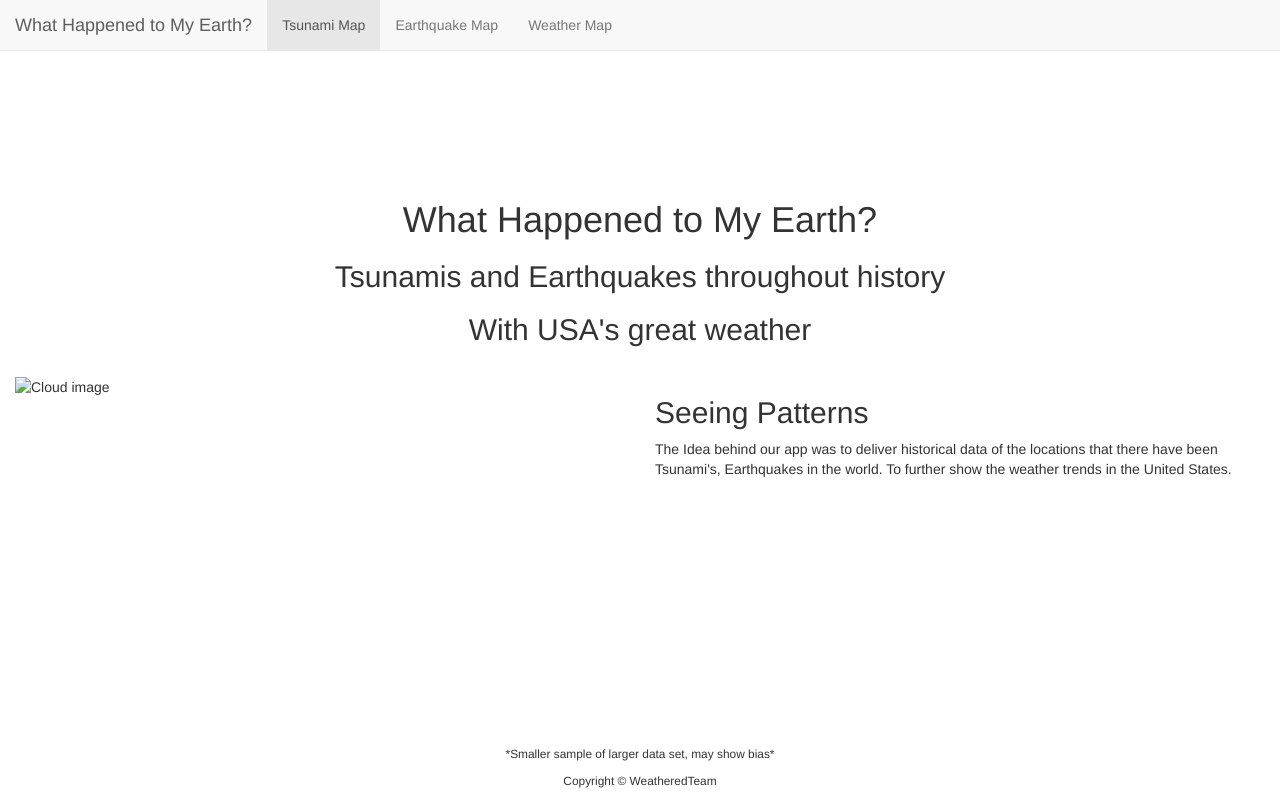
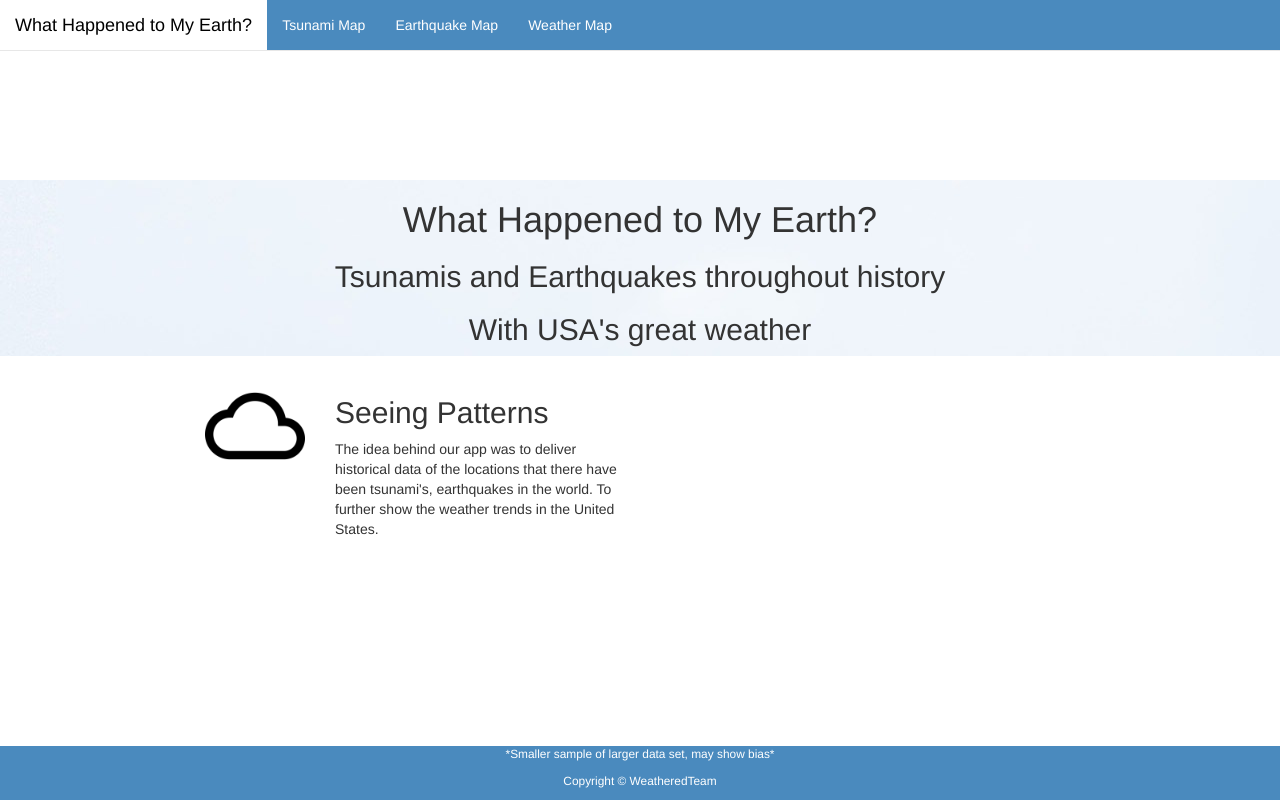
Before and after one commit to mpage-slowik/weather-big-data, a Flask app: template templates/index.html in a window 1280 px wide. Run offline with Flask 2, Linux system fonts and the light colour scheme; the template is opened without the code that fills it, so the values that code supplies are empty; parts of the project's set-up code (start-up, migrations or seed data) failed here and were passed over; some libraries are stand-ins or nearby versions.

Commit message:
bootstrap baby

```diff
--- a/server.py
+++ b/server.py
@@ -1,13 +1,14 @@
 from flask import Flask, jsonify, render_template
 from flask_bootstrap import Bootstrap
 import json
+import os
 import plotting
 app = Flask(__name__)
-
+#app.config['UPLOAD_FOLDER']= os.path.join("templates","static")
 @app.route("/")
 def index():
-    cloud = "templates/static/cloud.png"
-    water = "templates/static/water-drop.png"
+    #cloud = os.path.join(app.config['UPLOAD_FOLDER'],'cloud.png')
+    #water = os.path.join(app.config['UPLOAD_FOLDER'],'water-drop.png')
     return render_template("index.html",cloud=cloud, water=water)
 
 @app.route("/Tsunami")
@@ -27,5 +28,7 @@ def wea():
 
 if __name__ == '__main__':
     Bootstrap(app)
+    # print(app.root_path)
     app.run(debug=True)
-    #plotting.main()
+
+    plotting.main()
--- a/templates/index.html
+++ b/templates/index.html
@@ -6,10 +6,51 @@
     <style>
         #cont{
             margin-top: 180px;
+
         }
         #mid-cont{
             margin-top: 20px;
-        }
+            margin-bottom: 70px;
+
+}
+.navbar-default .navbar-brand {
+    background: rgb(74, 138, 190);
+    color: white;
+}
+.navbar-default .navbar-brand:hover {
+    background: white;
+    color: black;
+}
+.navbar-default .navbar-nav>li>a {
+    background: rgb(74, 138, 190);
+    color: white;
+}
+.navbar-default .navbar-nav>li>a:hover {
+    background: white;
+    color: black;
+}
+.navbar{
+    background: rgb(74, 138, 190);
+    color: white;
+}
+header.masthead{
+    background:url("{{url_for('static',filename='water-drop.jpg')}}");
+    height:100%
+}
+.img-fluid.rounded-circle{
+    height: 100px;
+    width: 100px;
+    float: right;
+}
+.footer.navbar-fixed-bottom{
+    margin-top: 5px;
+    background:rgb(74, 138, 190);
+    border-top:white;
+    color: white;
+}
+.row.align-items-center{
+    align-content: center;
+}
     </style>
     {%endblock%}
     {%block body %}
@@ -21,7 +62,7 @@
                         </div>
                         <ul class="nav navbar-nav">
 
-                                <li class="active"><a href="/Tsunami">Tsunami Map</a></li>
+                                <li><a href="/Tsunami">Tsunami Map</a></li>
                                 <li><a href="/Earthquakes">Earthquake Map</a></li>
                                 <li><a href="/Weather">Weather Map</a></li>
                               </ul>
@@ -29,9 +70,9 @@
             </nav>
             {% endblock %}
             {% block content %}
-            <header id="cont" class="masthead text-center">
+            <header class="masthead text-center">
                 <div class="masthead-content">
-                        <div class="container-fluid">
+                        <div id="cont" class="container-fluid">
                           <h1 class="masthead-heading mb-0">What Happened to My Earth?</h1>
                           <h2 class="masthead-subheading mb-0">Tsunamis and Earthquakes throughout history</h2>
                           <h2 class="masthead-subheading mb-0">With USA's great weather</h2>
@@ -41,16 +82,16 @@
             <section id="mid-cont">
                     <div class="container-fluid">
                       <div class="row align-items-center">
-                        <div class="col-md-6">
+                        <div class="col-md-3">
                           <div class="p-5">
-                            <img class="img-fluid" src="{{cloud}}" alt="Cloud image">
+                            <img class="img-fluid rounded-circle" src="{{url_for('static',filename='cloud.png')}}" alt="Cloud image">
                           </div>
                         </div>
-                        <div class="col-md-6">
+                        <div class="col-md-3">
                           <div class="p-5">
                             <h2 class="display-2">Seeing Patterns</h2>
-                            <p>The Idea behind our app was to deliver historical data of the
-                                 locations that there have been Tsunami's, Earthquakes in the world.
+                            <p>The idea behind our app was to deliver historical data of the
+                                 locations that there have been tsunami's, earthquakes in the world.
                                  To further show the weather trends in the United States. </p>
                           </div>
                         </div>
```
Also changed, not shown: static/cloud.png (renamed from templates/static/cloud.png), static/water-drop.jpg (renamed from templates/static/water-drop.jpg).
